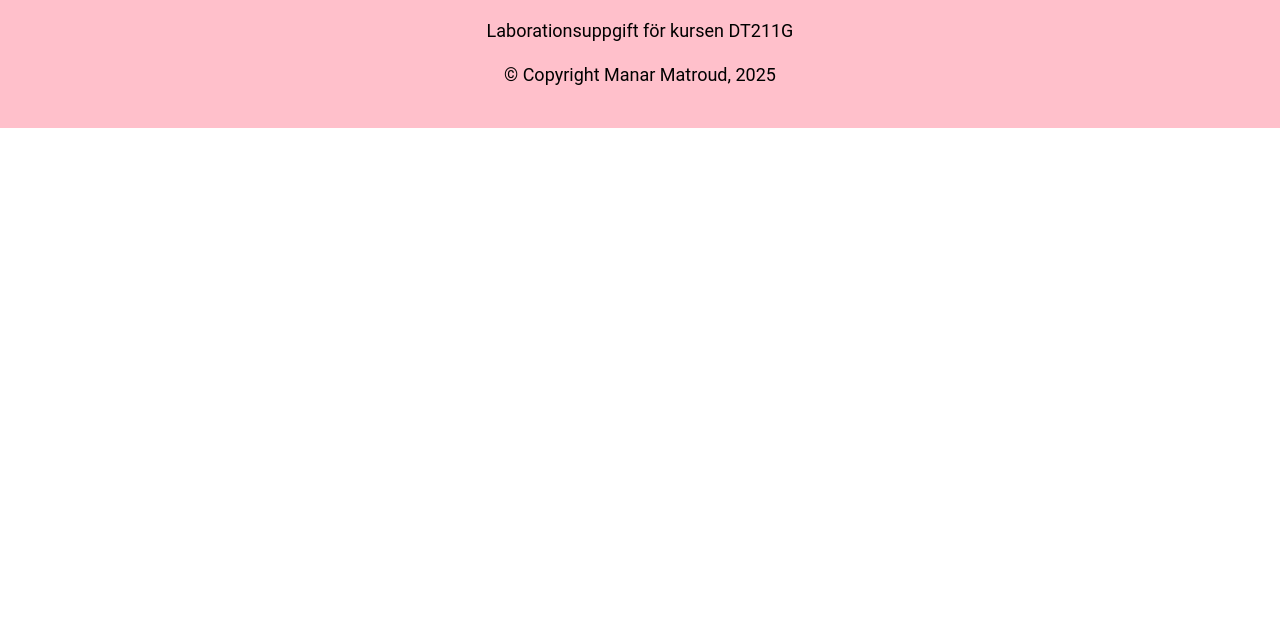
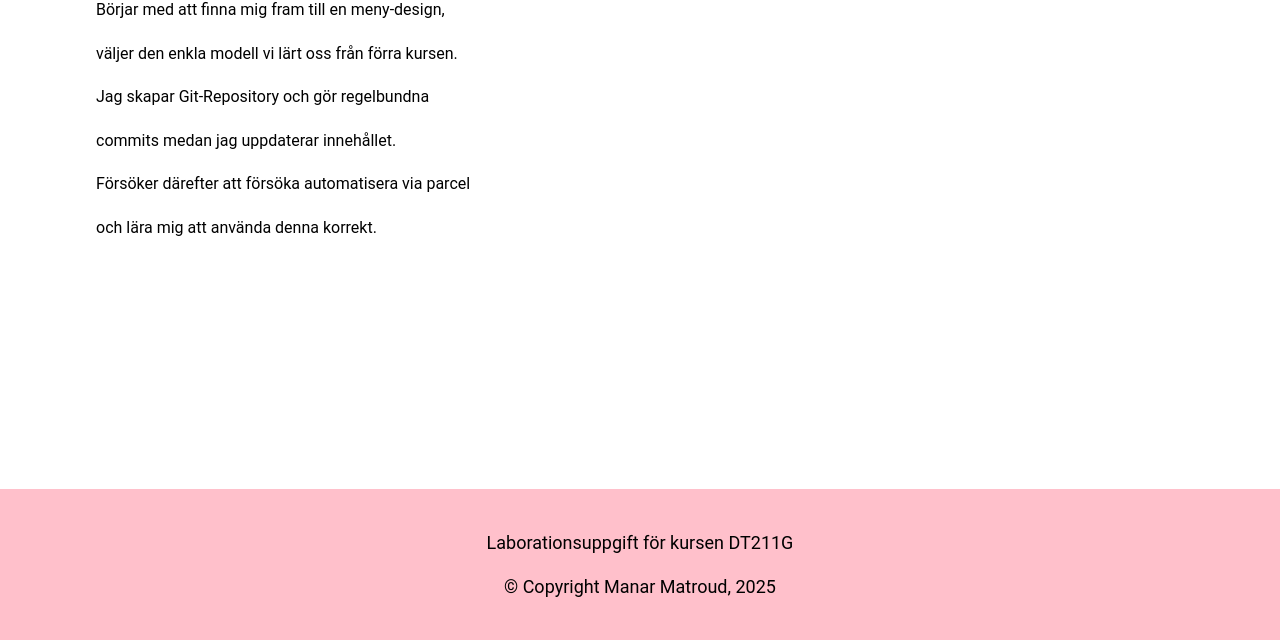
Before and after one commit to mama2421/Moment1, a website built with Parcel: page about.html in a window 1280 px wide. Shown: the part 327-967 px from the top of the page. Before the commit the page ends 800 px from the top, so only its background shows below. Built offline with nearby package versions, Linux system fonts and the light colour scheme.

Commit message:
npm och parcel installering

```diff
--- a/about.html
+++ b/about.html
@@ -40,6 +40,7 @@
             </ul>
         </nav>
     </header>
+    <main>
         <section>
             <h1>
                 Arbetsprocess:
@@ -50,6 +51,7 @@
                 Försöker därefter att försöka automatisera via parcel <br> och lära mig att använda denna korrekt. <br>
             </p>
         </section>
+    </main>
     <footer class="footer">
         <p>Laborationsuppgift för kursen DT211G</p>
         <p>&#169; Copyright Manar Matroud, 2025</p>
--- a/css/pictures.css
+++ b/css/pictures.css
@@ -191,7 +191,7 @@
 /*styling of the actual content, i mobile and tablet view first*/
 main{
     margin-top: 2em;
-    padding: 15em 6em ;
+    padding: 15em 6em;
 }
 /*footer is the same on all pages*/
 .footer{
```
Also changed, not shown: package.json (added, +14 -0 lines), 1 other file. Lines whose indentation alone changed are shown as unchanged.
